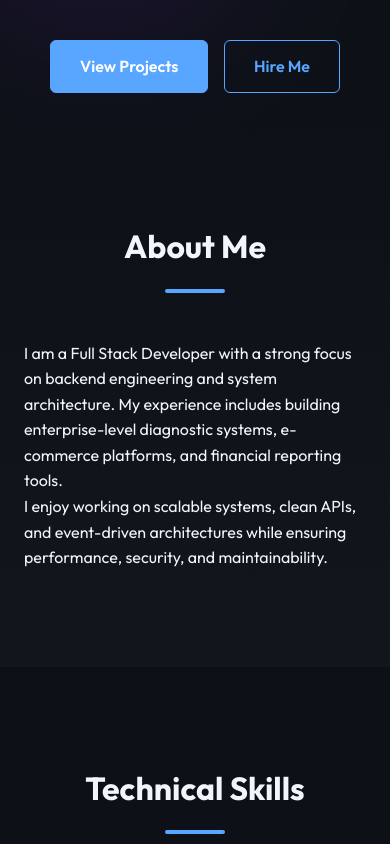
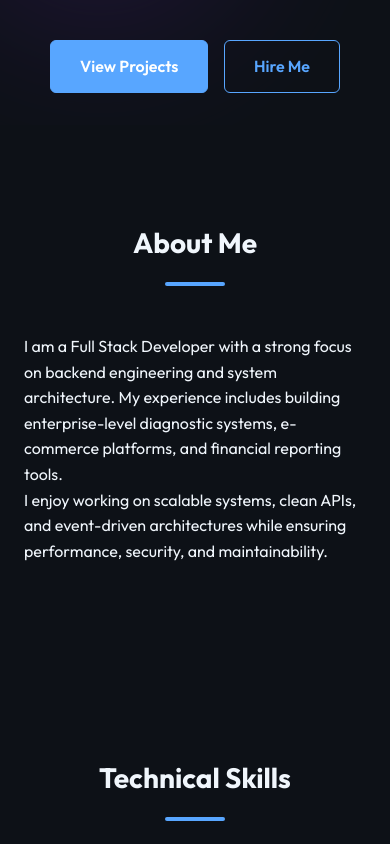
Before and after one commit to Zunairzz/DevOpsPortfolio, a React (Vite) app: page / in a window 390 px wide. Shown: the part 800-1644 px from the top of the page. Built offline with nearby package versions, Linux system fonts and the light colour scheme.

Commit message:
- FIX HOME PAGE

```diff
--- a/src/components/About.jsx
+++ b/src/components/About.jsx
@@ -1,6 +1,6 @@
 const About = () => {
     return (
-        <section id="about" className="section bg-alt">
+        <section id="about" className="section">
             <div className="container">
                 <h2 className="section-title">About Me</h2>
                 <p className="section-text">
--- a/src/components/Contact.jsx
+++ b/src/components/Contact.jsx
@@ -1,6 +1,6 @@
 const Contact = () => {
     return (
-        <section id="contact" className="section bg-alt">
+        <section id="contact" className="section">
             <div className="container">
                 <div className="contact-wrapper">
                     {/* LEFT SIDE: INFO */}
--- a/src/components/Services.jsx
+++ b/src/components/Services.jsx
@@ -1,6 +1,6 @@
 const Services = () => {
     return (
-        <section id="services" className="section bg-alt">
+        <section id="services" className="section">
             <div className="container">
                 <h2 className="section-title">What I Do</h2>
                 <div className="services-grid">
--- a/src/index.css
+++ b/src/index.css
@@ -33,7 +33,7 @@
 }
 
 body {
-    font-family: var(--font-main);
+    font-family: var(--font-main), serif;
     background-color: var(--bg-color);
     color: var(--text-primary);
     line-height: 1.6;
@@ -664,9 +664,9 @@ footer {
     gap: 1.5rem;
     padding: 2rem;
     border-radius: 16px;
-    background: rgba(22, 27, 34, 0.7);
+    background: var(--card-bg);
     /* glass */
-    border: 1px solid rgba(255, 255, 255, 0.1);
+    border: 1px solid var(--border-color);
     backdrop-filter: blur(10px);
     transition: var(--transition);
 }
@@ -715,8 +715,8 @@ footer {
     gap: 1.5rem;
     padding: 2.5rem;
     border-radius: 16px;
-    background: rgba(22, 27, 34, 0.7);
-    border: 1px solid rgba(255, 255, 255, 0.1);
+    background: var(--card-bg);
+    border: 1px solid var(--border-color);
     backdrop-filter: blur(10px);
     transition: var(--transition);
 }
@@ -788,3 +788,21 @@ footer {
         align-items: center;
     }
 }
+
+@media (max-width: 576px) {
+    .contact-form {
+        padding: 1.5rem;
+    }
+
+    .contact-wrapper {
+        gap: 2rem;
+    }
+
+    #contact {
+        padding: 4rem 0;
+    }
+
+    .section-title {
+        font-size: 1.75rem;
+    }
+}
```
